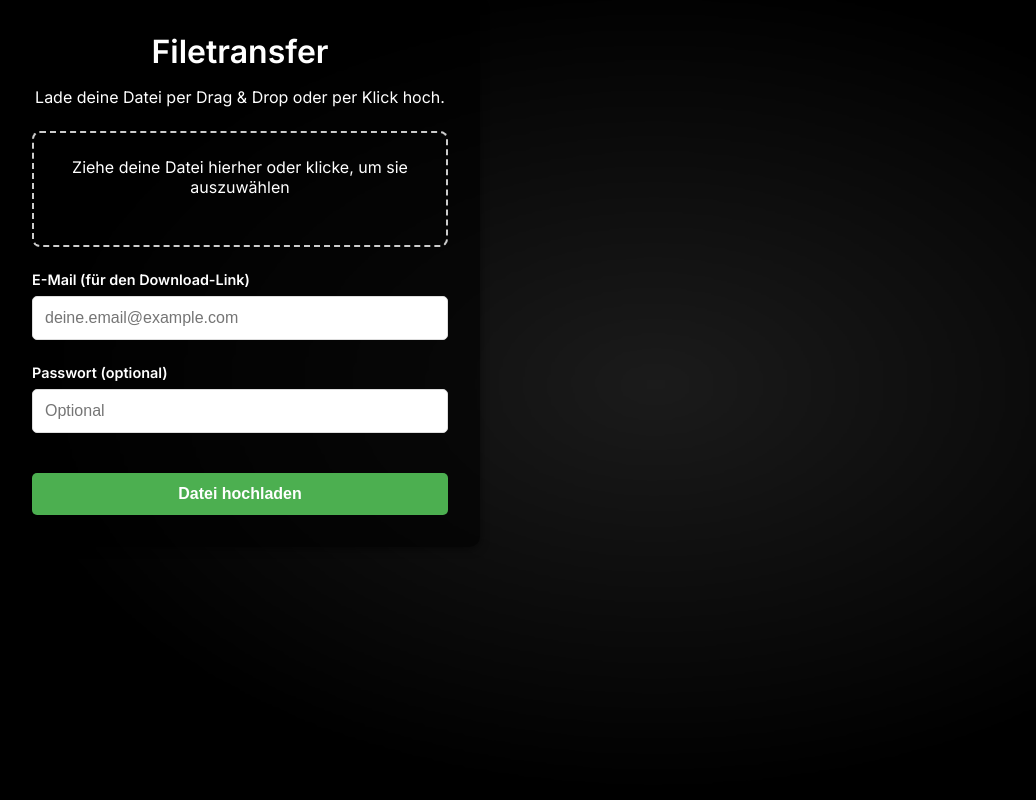
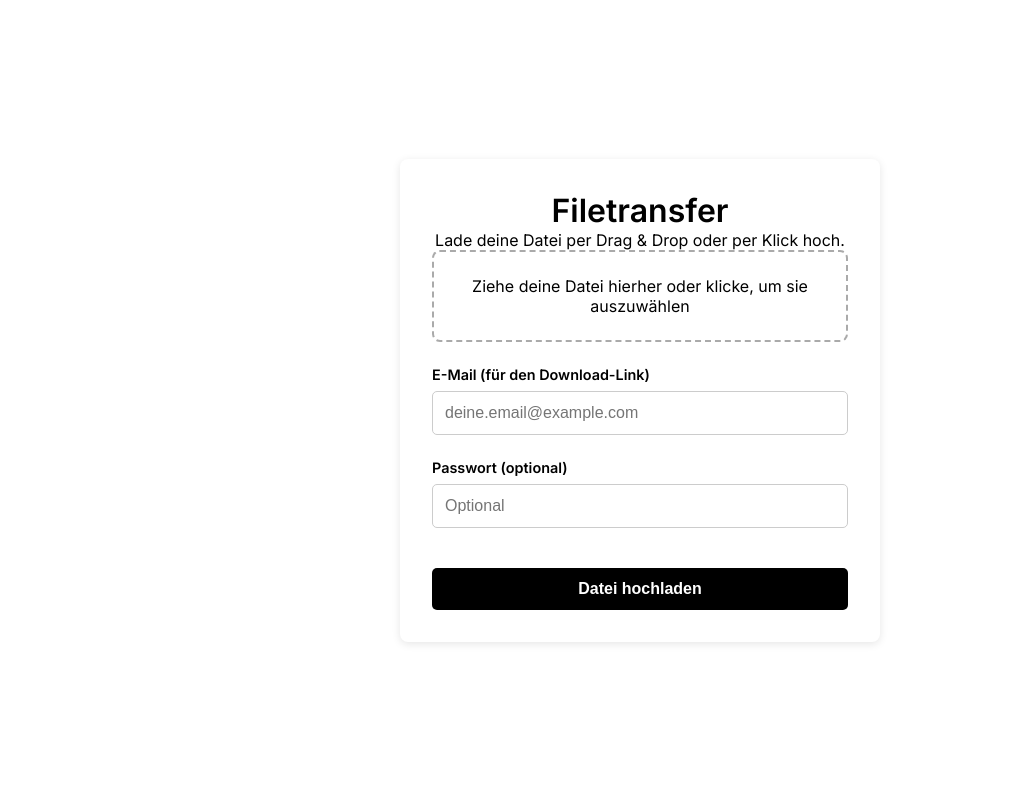
Before and after one commit to SMCHub/FileTransfer, a Flask app: page / in a window 1280 px wide. Shown: the whole page, without its empty margins (0-1036 px from the left). Run offline with Flask 3, Linux system fonts and the light colour scheme.

Commit message:
Modernes schwarz-weiß Design: Aktualisiertes CSS für zentriertes, modernes Layout

```diff
--- a/static/css/style.css
+++ b/static/css/style.css
@@ -5,83 +5,32 @@
   padding: 0;
 }
 
-/* Basis-Styles */
+/* Body-Styling: Zentrales, minimalistisch-schwarz-weiß Design */
 body {
   font-family: 'Inter', sans-serif;
-  color: #fff;
-  background: #000;
+  background-color: #fff;
+  color: #000;
+  display: flex;
+  align-items: center;
+  justify-content: center;
+  min-height: 100vh;
   margin: 0;
-  padding: 0;
-  overflow-x: hidden;
 }
 
-/* Fallback: Animierter kosmischer Gradient als Universum-Effekt */
-body::before {
-  content: "";
-  position: fixed;
-  top: 0;
-  left: 0;
+/* Container: Zentriert und moderne Optik */
+.container {
+  background: #fff;
+  padding: 2rem;
+  border-radius: 8px;
+  box-shadow: 0 2px 8px rgba(0, 0, 0, 0.1);
+  max-width: 480px;
   width: 100%;
-  height: 100%;
-  /* Standard: animierter dunkler Gradient */
-  background: radial-gradient(ellipse at center, rgba(30, 30, 30, 0.9) 0%, #000 70%);
-  animation: cosmicWaves 30s ease infinite;
-  z-index: -2;
-  filter: blur(2px);
-}
-
-/* Keyframes für einen sanften Welleneffekt */
-@keyframes cosmicWaves {
-  0% {
-    transform: scale(1) translate(0, 0);
-  }
-  50% {
-    transform: scale(1.05) translate(20px, -20px);
-  }
-  100% {
-    transform: scale(1) translate(0, 0);
-  }
-}
-
-/*
-  Falls Du ein Bild namens "universe.jpg" im Ordner static/images hast,
-  füge im HTML der <body>-Tag die Klasse "has-universe" hinzu.
-  Dann wird das Bild als Hintergrund verwendet.
-*/
-body.has-universe::before {
-  background: url("../images/universe.jpg") no-repeat center center fixed;
-  background-size: cover;
-  filter: blur(8px);
-  animation: none;
-  opacity: 0.8;
-}
-
-/* Container */
-.container {
-  background: rgba(0, 0, 0, 0.6);
-  padding: 2rem;
-  border-radius: 10px;
-  box-shadow: 0 2px 8px rgba(0, 0, 0, 0.5);
-  color: #fff;
-  width: 100%;
-  max-width: 480px;
   text-align: center;
 }
 
-/* Title & Text */
-h1 {
-  font-size: 2rem;
-  font-weight: 600;
-  margin-bottom: 1rem;
-}
-
-p {
-  margin-bottom: 1.5rem;
-}
-
-/* Drop-Area für Drag & Drop */
+/* Drop-Area: Minimalistisch und modern */
 .drop-area {
-  border: 2px dashed #ccc;
+  border: 2px dashed #aaa;
   border-radius: 8px;
   padding: 1.5rem;
   transition: border-color 0.3s ease;
@@ -113,21 +62,21 @@ p {
   width: 100%;
   padding: 0.75rem;
   font-size: 1rem;
-  border: 1px solid #ddd;
+  border: 1px solid #ccc;
   border-radius: 5px;
   transition: border-color 0.3s ease;
 }
 .form-group input[type="email"]:focus,
 .form-group input[type="text"]:focus {
-  border-color: #4caf50;
+  border-color: #000;
   outline: none;
 }
 
-/* Button */
+/* Button: Schwarzer Hintergrund mit weißem Text */
 button {
   width: 100%;
   padding: 0.75rem;
-  background-color: #4caf50;
+  background-color: #000;
   border: none;
   border-radius: 5px;
   color: #fff;
```
Also changed, not shown: other parts of static/css/style.css (+17 -10 lines).
